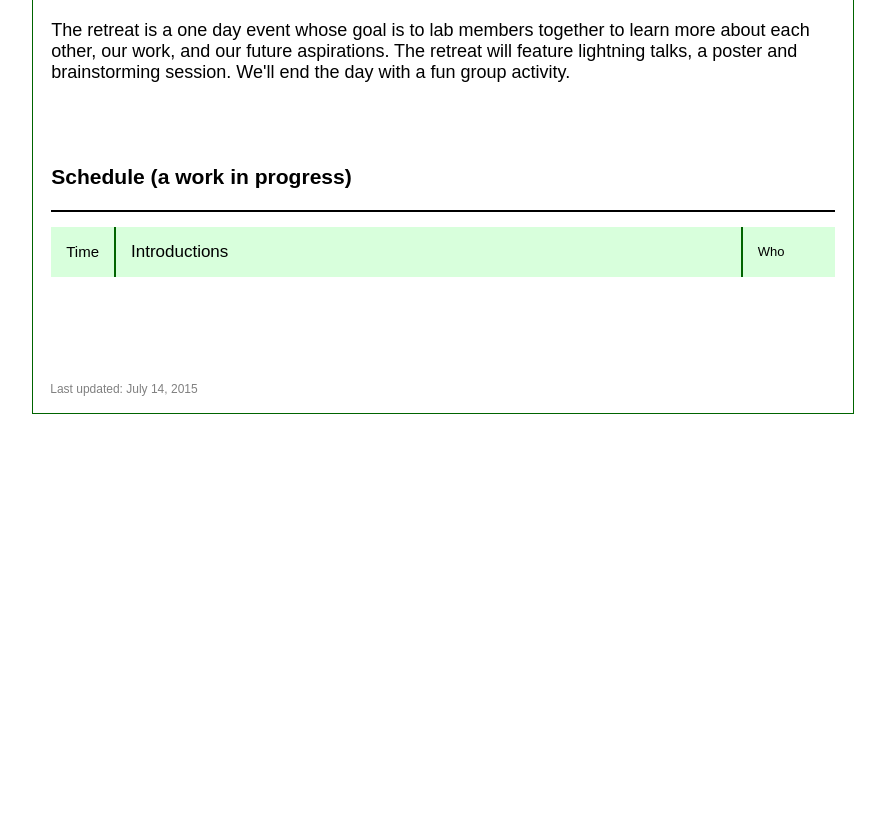
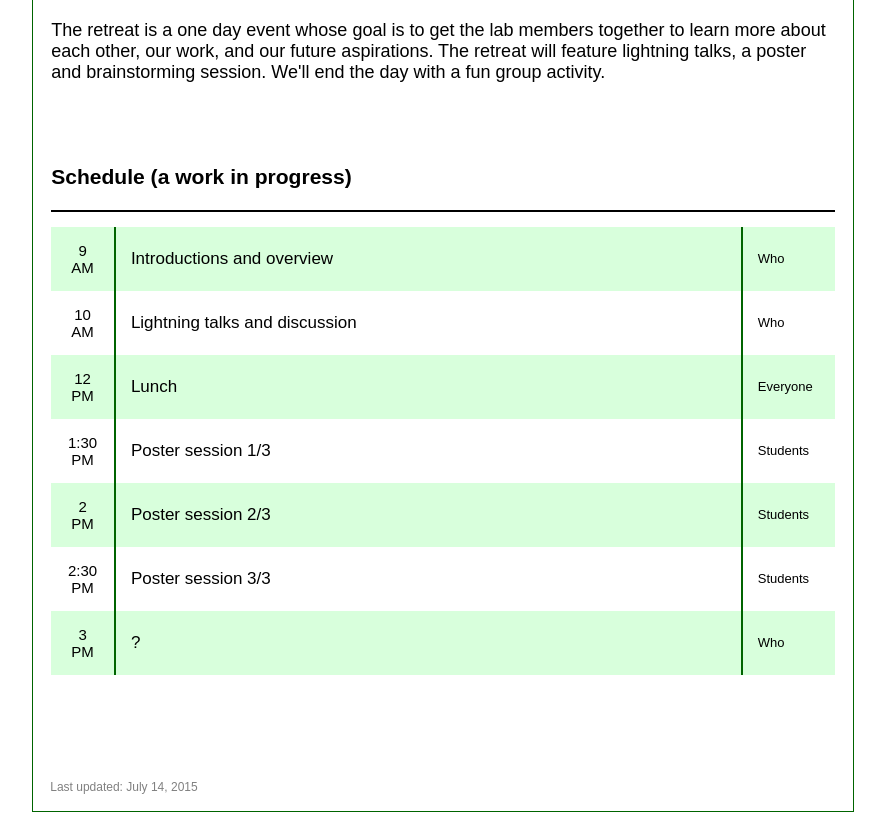
Before and after one commit to ubc-spl/www, a plain HTML site: page retreat2015/index.html in a window 1280 px wide. Shown: the part 90-910 px from the top of the page, without its empty margins (197-1082 px from the left). Before the commit the page ends 800 px from the top, so only its background shows below. Drawn offline with Linux system fonts and the light colour scheme.

Commit message:
more schedule

```diff
--- a/retreat2015/index.html
+++ b/retreat2015/index.html
@@ -14,8 +14,8 @@
 <h2>SPL Retreat Summer 2015</h2>
 <p>
 
-The retreat is a one day event whose goal is to lab members together
-to learn more about each other, our work, and our future
+The retreat is a one day event whose goal is to get the lab members
+together to learn more about each other, our work, and our future
 aspirations. The retreat will feature lightning talks, a poster and
 brainstorming session. We'll end the day with a fun group activity.
 
@@ -30,9 +30,57 @@ brainstorming session. We'll end the day with a fun group activity.
 
 <table id="schedule">
   <tr>
-    <td class="tdfirst">Time</td>
+    <td class="tdfirst">9 AM</td>
     <td class="tdsecond">
-      Introductions
+      Introductions and overview
+    </td>
+    <td class="tdthird">Who</td>
+  </tr>
+
+  <tr>
+    <td class="tdfirst">10 AM</td>
+    <td class="tdsecond">
+      Lightning talks and discussion
+    </td>
+    <td class="tdthird">Who</td>
+  </tr>
+
+  <tr>
+    <td class="tdfirst">12 PM</td>
+    <td class="tdsecond">
+      Lunch
+    </td>
+    <td class="tdthird">Everyone</td>
+  </tr>
+
+  <tr>
+    <td class="tdfirst">1:30 PM</td>
+    <td class="tdsecond">
+      Poster session 1/3
+    </td>
+    <td class="tdthird">Students</td>
+  </tr>
+
+  <tr>
+    <td class="tdfirst">2 PM</td>
+    <td class="tdsecond">
+      Poster session 2/3
+    </td>
+    <td class="tdthird">Students</td>
+  </tr>
+
+  <tr>
+    <td class="tdfirst">2:30 PM</td>
+    <td class="tdsecond">
+      Poster session 3/3
+    </td>
+    <td class="tdthird">Students</td>
+  </tr>
+
+  <tr>
+    <td class="tdfirst">3 PM</td>
+    <td class="tdsecond">
+      ?
     </td>
     <td class="tdthird">Who</td>
   </tr>
```
